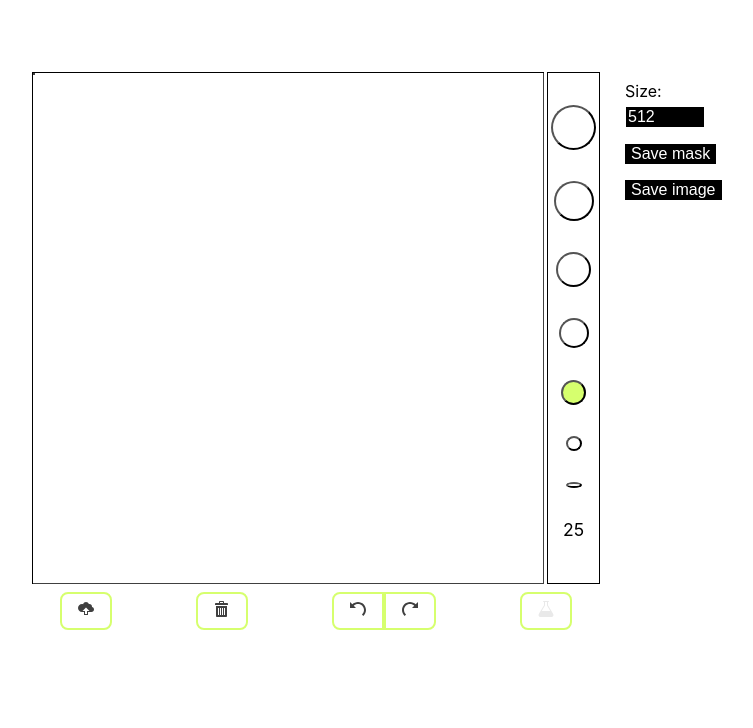
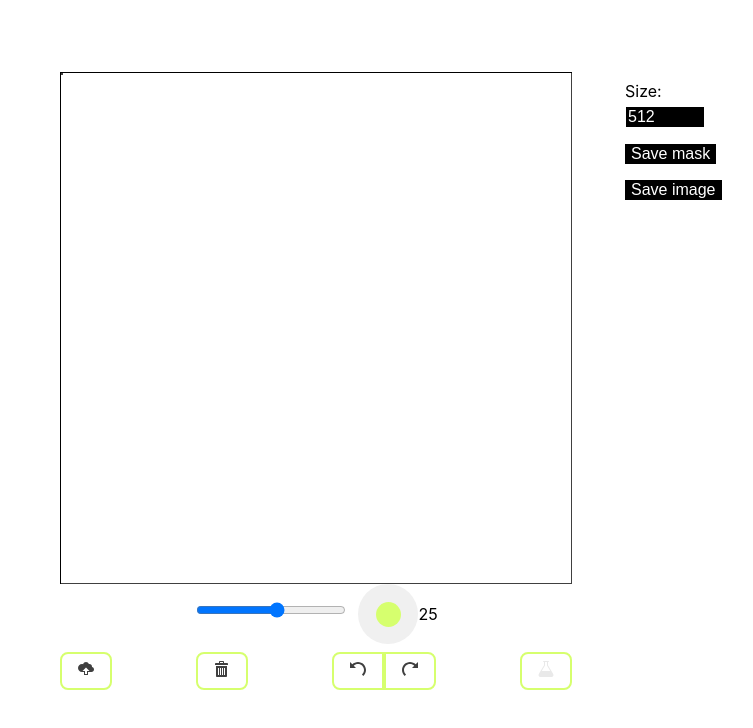
Before and after one commit to nelson0515337/painting_tool, a React (Create React App) app: page / in a window 1280 px wide. Shown: the top 728 px of the page, without its empty margins (324-1077 px from the left). Built offline with nearby package versions, Linux system fonts and the light colour scheme.

Commit message:
change brush size contoller

```diff
--- a/src/components/Drawing/BrushSizeSelector.js
+++ b/src/components/Drawing/BrushSizeSelector.js
@@ -1,8 +1,7 @@
-import { React, useState, useEffect } from "react";
+import React, { useState, useEffect } from "react";
 import styles from "./BrushSizeSelector.module.css";
 
 const BrushSizeSelector = (props) => {
-  const [activeIdx, setActiveIdx] = useState(4);
   const [sizeChanged, setSizeChanged] = useState(null);
 
   useEffect(() => {
@@ -16,28 +15,29 @@ const BrushSizeSelector = (props) => {
     };
   }, [props.brushSize]);
 
-  const buttonClickHandler = (newBrushSize, id) => {
+  const handleBrushSizeChange = (newBrushSize) => {
     props.setBrushSize(newBrushSize);
-    setActiveIdx(id);
   };
 
   return (
-    <div className={styles["width-select"]}>
-      {[45, 40, 35, 30, 25, 15, 1].map((size, idx) => {
-        return (
-          <button
-            key={size}
-            style={{
-              height: size,
-              width: size,
-              backgroundColor: idx === activeIdx ? "#D6FF6E" : "transparent",
-            }}
-            onClick={() => {
-              buttonClickHandler(size, idx);
-            }}
-          />
-        );
-      })}
+    <div className={styles["brush-selector"]}>
+      <div className={styles["draw-bar"]}>
+        <input
+          type="range"
+          min="1"
+          max="45"
+          step="1"
+          value={props.brushSize}
+          onChange={(e) => handleBrushSizeChange(e.target.value)}
+          className={styles["brush-slider"]}
+        />
+      </div>
+      <div className={styles["brush-indicator-container"]}>
+        <div
+          className={styles["brush-indicator"]}
+          style={{ width: `${props.brushSize}px`, height: `${props.brushSize}px` }}
+        />
+      </div>
       <span className={sizeChanged ? styles["font-large"] : ""}>
         {props.brushSize}
       </span>
--- a/src/components/Drawing/BrushSizeSelector.module.css
+++ b/src/components/Drawing/BrushSizeSelector.module.css
@@ -1,38 +1,41 @@
-.width-select {
-  width: 53px;
-  height: 512px;
-  border: 1px solid black;
-  margin-left: 3px;
+.brush-selector {
+  display: flex;
+  flex-direction: row;
+  align-items: center;
+}
+
+.draw-bar {
   display: flex;
   flex-direction: column;
   align-items: center;
-  justify-content: space-between;
-  padding: 2rem 0;
-  background-color: transparent;
 }
 
-.width-select button {
-  border-radius: 50%;
-  display: block;
-  border: 1.5px solid balck;
-  background-color: transparent;
+.brush-bar {
+  height: 15px;
+  margin-bottom: 10px;
 }
 
-.width-select .active {
-  background-color: black;
+.brush-slider {
+  width: 150px;
+  margin-bottom: 10px;
 }
 
-.width-select button:hover {
-  border: 2px solid rgb(255, 255, 255);
-  background-color: rgb(0, 0, 0, 0.75) !important;
+.brush-indicator-container {
+  display: flex;
+  align-items: center;
+  justify-content: center;
+  margin-left: 10px;
+  background-color: #f0f0f0;
+  border-radius: 50%;
+  width: 60px;
+  height: 60px;
 }
 
-.width-select span {
-  font-size: 1.1rem;
-  height: 2rem;
-  margin: 0rem;
+.brush-indicator {
+  background-color: #D6FF6E;
+  border-radius: 50%;
 }
 
 .font-large {
-  font-size: 1.5rem !important;
+  font-size: 18px;
 }
--- a/src/components/Drawing/DrawingPanel.module.css
+++ b/src/components/Drawing/DrawingPanel.module.css
@@ -1,9 +1,10 @@
-
 .drawing-container {
   display: flex;
   /* width: 100%; */
   justify-content: center;
   margin: 4.5rem auto 0 auto;
+  flex-direction: column;
+  align-items: center;
 }
 
 .drawing-field {
--- a/src/hooks/use-drawing-r.js
+++ b/src/hooks/use-drawing-r.js
@@ -24,7 +24,7 @@ const useDrawing = () => {
   const startDrawing = ({ nativeEvent }) => {
     contextRef.current.lineCap = "round"; // butt(def), round, square
     contextRef.current.lineJoin = "round"; // miter(def), round, bevel
-    contextRef.current.strokeStyle = "rgb(214, 255, 110, 0.01)";
+    contextRef.current.strokeStyle = "rgb(214, 255, 110, 0.1)";
     contextRef.current.lineWidth = brushSize;
 
     const { offsetX, offsetY } = nativeEvent;
```
